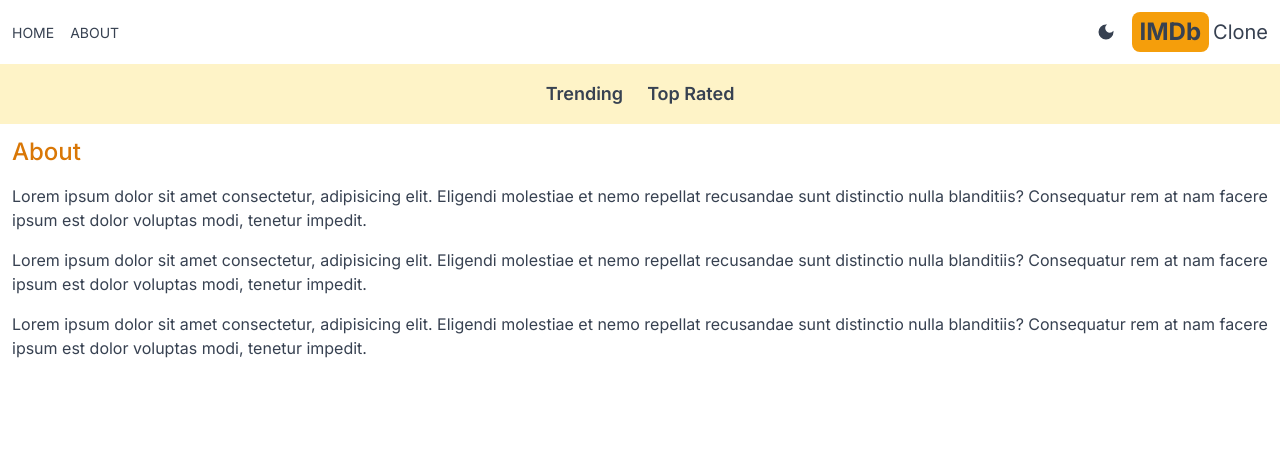
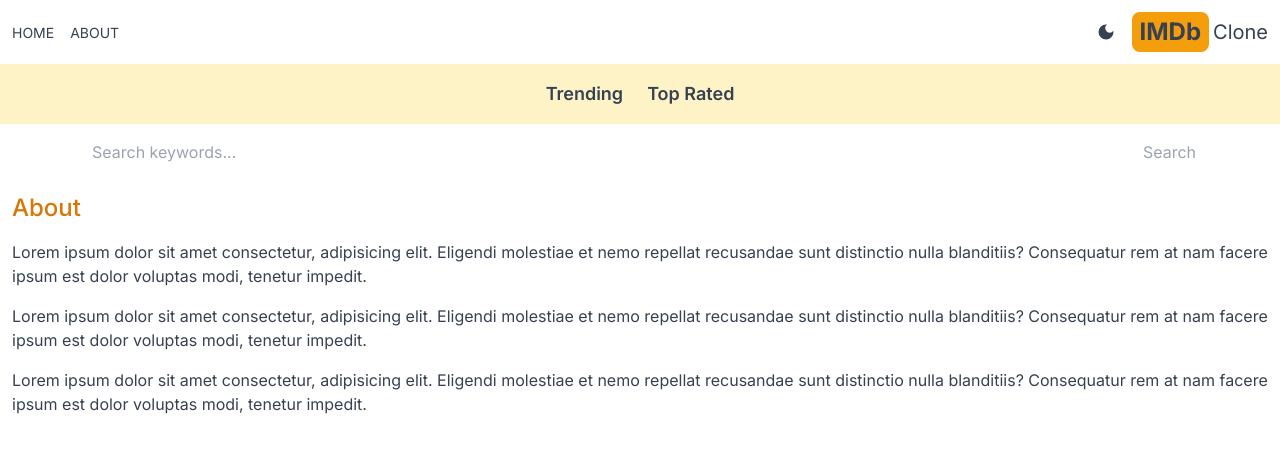
Before and after one commit to sslenses/imdb-next, a Next.js app: page /about in a window 1280 px wide. Shown: the top 452 px of the page. Built offline with nearby package versions, Linux system fonts and the light colour scheme.

Commit message:
add search box

```diff
--- a/src/app/layout.js
+++ b/src/app/layout.js
@@ -3,6 +3,7 @@
 import Header from "@/components/Header";
 import Providers from "./Providers";
 import Navbar from "@/components/Navbar";
+import SearchBox from "@/components/SearchBox";
 
 const inter = Inter({ subsets: ["latin"] });
 
@@ -18,6 +19,7 @@
         <Providers defaultTheme='system' attribute='class'>
         <Header />
         <Navbar />
+        <SearchBox />
         {children}
         </Providers>
         </body>
--- /dev/null
+++ b/src/app/search/[searchTerm]/page.jsx
@@ -0,0 +1,22 @@
+import Results from '@/components/Results'
+import React from 'react'
+
+export default async function SearchPage({params}) {
+    const searchTerm = params.searchTerm
+    const res = await fetch(`https://api.themoviedb.org/3/search/movie?api_key=${process.env.API_KEY}&query=${searchTerm}&language=en-US&page=1&include_adult=false`)
+    const data = await res.json()
+    const results = data.results
+    console.log(data)
+  return (
+    <div>
+        {
+            results && results.length ===   (
+                <h1 className='text-center pt-6'>No results found</h1>
+            )
+        }
+        {
+            results && <Results results={results} />
+        }
+    </div>
+  );
+}
--- /dev/null
+++ b/src/components/SearchBox.jsx
@@ -0,0 +1,25 @@
+'use client'
+
+import React, { useState } from 'react'
+import { useRouter } from 'next/navigation'
+
+export default function SearchBox() {
+    const [search, setSearch] = useState('')
+    const router = useRouter()
+    const handleSubmit = (e) => {
+        e.preventDefault()
+        router.push(`/search/${search}`)
+    }
+  return (
+    <form className='flex justify-between px-5 max-w-6xl mx-auto' onSubmit={handleSubmit}>
+        <input type="text" placeholder='Search keywords...'
+        className='w-full p-2 rounded-md palceholder-gray-500
+         h-14 outline-none bg-transparent flex-1'
+         value={search}
+         onChange={(e) => setSearch(e.target.value)}/>
+         <button className='text-amber-600 disabled:text-gray-400' disabled={search === ''}>
+            Search
+         </button>
+    </form>
+  )
+}
```
